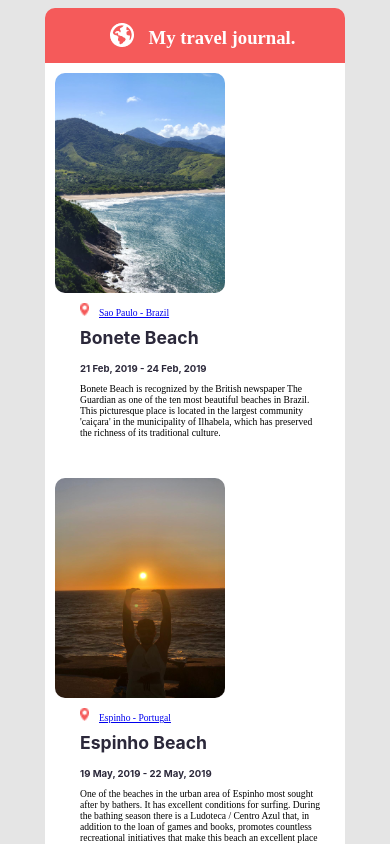
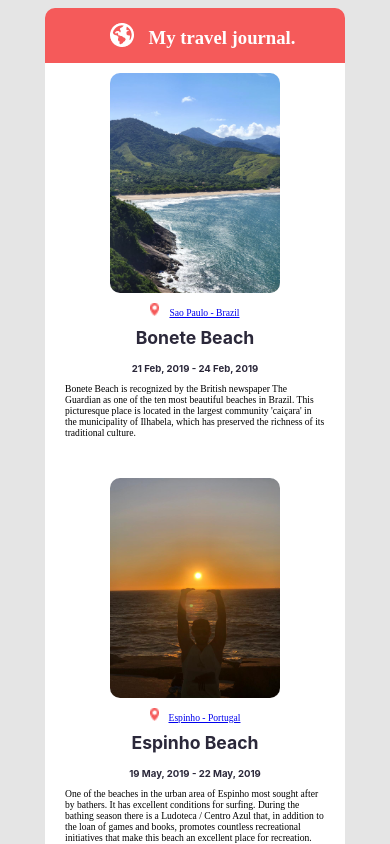
Before and after one commit to MichelPomerantzeff/traveljournal, a React (Create React App) app: page / in a window 390 px wide. Shown: the top 844 px of the page. Built offline with nearby package versions, Linux system fonts and the light colour scheme.

Commit message:
items aligning on max-width of 600px

```diff
--- a/src/style.css
+++ b/src/style.css
@@ -117,7 +117,12 @@ body{
         flex-direction: column;
         width: 300px;
         padding: 10px;
+        align-items: center;
+    }
 
+    .info {
+        align-items: center;
+        margin: 0;
     }
 
     .img{
```
